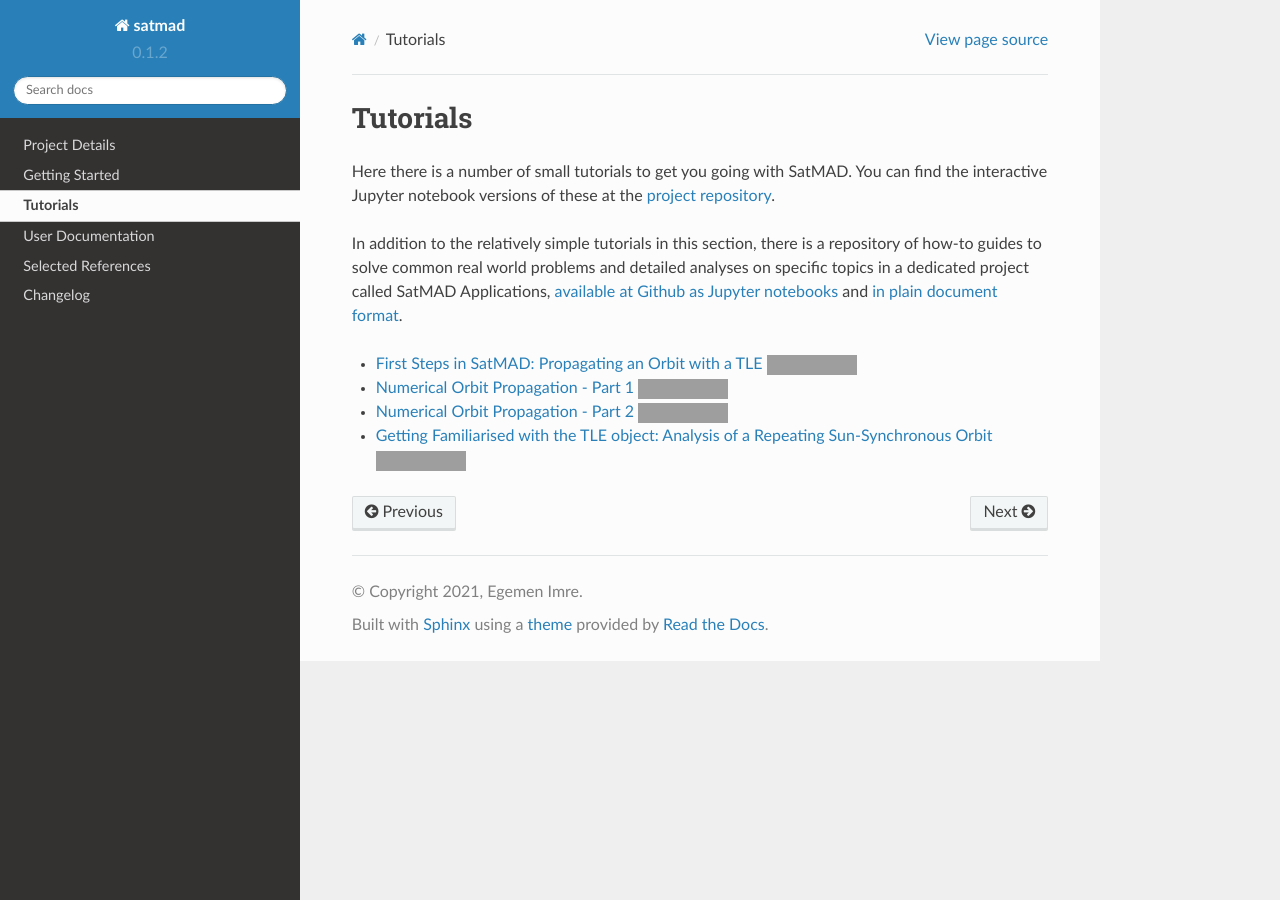
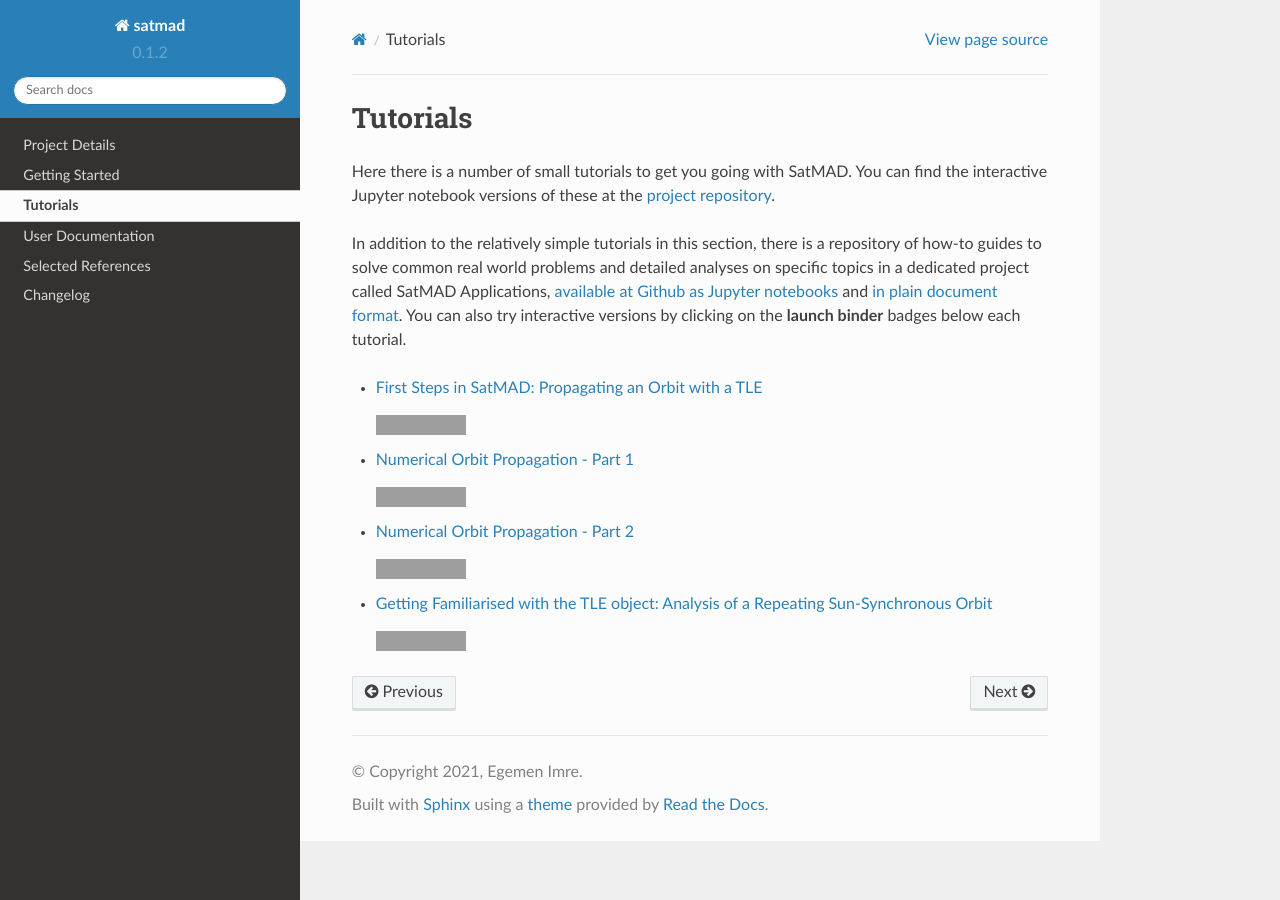
Before and after one commit to egemenimre/satmad, a Sphinx documentation site: the page built from docs/tutorials.md, in a window 1280 px wide, cut to the strip 0-900 px from the top of the page. Built offline with Sphinx 7.4.7 and the Read the Docs theme 2.0.0, drawn with Linux system fonts in a browser that asks for light colours; grey boxes are pictures that could not be loaded.

Commit message:
Added binder links.

```diff
--- a/docs/tutorials.md
+++ b/docs/tutorials.md
@@ -2,11 +2,19 @@
 
 Here there is a number of small tutorials to get you going with SatMAD. You can find the interactive Jupyter notebook versions of these at the [project repository](https://github.com/egemenimre/satmad/tree/master/docs/tutorials).
 
-In addition to the relatively simple tutorials in this section, there is a repository of how-to guides to solve common real world problems and detailed analyses on specific topics in a dedicated project called SatMAD Applications, [available at Github as Jupyter notebooks](https://github.com/egemenimre/satmad_applications) and [in plain document format](https://satmad-applications.readthedocs.io/).
+In addition to the relatively simple tutorials in this section, there is a repository of how-to guides to solve common real world problems and detailed analyses on specific topics in a dedicated project called SatMAD Applications, [available at Github as Jupyter notebooks](https://github.com/egemenimre/satmad_applications) and [in plain document format](https://satmad-applications.readthedocs.io/). You can also try interactive versions by clicking on the **launch binder** badges below each tutorial.
 
 
 
--   [First Steps in SatMAD: Propagating an Orbit with a TLE](tutorials/satmad_first_steps.ipynb)  [![Binder](https://mybinder.org/badge_logo.svg)](https://mybinder.org/v2/gh/egemenimre/satmad/master?filepath=docs%2Ftutorials%2Fsatmad_first_steps.ipynb)
--   [Numerical Orbit Propagation - Part 1](tutorials/numerical_prop_1.ipynb) [![Binder](https://mybinder.org/badge_logo.svg)](https://mybinder.org/v2/gh/egemenimre/satmad/master?filepath=docs%2Ftutorials%2Fnumerical_prop_1.ipynb)
--   [Numerical Orbit Propagation - Part 2](tutorials/numerical_prop_2.ipynb)  [![Binder](https://mybinder.org/badge_logo.svg)](https://mybinder.org/v2/gh/egemenimre/satmad/master?filepath=docs%2Ftutorials%2Fnumerical_prop_1.ipynb)
--   [Getting Familiarised with the TLE object: Analysis of a Repeating Sun-Synchronous Orbit](tutorials/sso_analysis.ipynb) [![Binder](https://mybinder.org/badge_logo.svg)](https://mybinder.org/v2/gh/egemenimre/satmad/master?filepath=docs%2Ftutorials%2Fsso_analysis.ipynb)
+-   [First Steps in SatMAD: Propagating an Orbit with a TLE](tutorials/satmad_first_steps.ipynb)
+
+    [![Binder](https://mybinder.org/badge_logo.svg)](https://mybinder.org/v2/gh/egemenimre/satmad/master?filepath=docs%2Ftutorials%2Fsatmad_first_steps.ipynb)
+-   [Numerical Orbit Propagation - Part 1](tutorials/numerical_prop_1.ipynb)
+
+    [![Binder](https://mybinder.org/badge_logo.svg)](https://mybinder.org/v2/gh/egemenimre/satmad/master?filepath=docs%2Ftutorials%2Fnumerical_prop_1.ipynb)
+-   [Numerical Orbit Propagation - Part 2](tutorials/numerical_prop_2.ipynb)
+
+    [![Binder](https://mybinder.org/badge_logo.svg)](https://mybinder.org/v2/gh/egemenimre/satmad/master?filepath=docs%2Ftutorials%2Fnumerical_prop_2.ipynb)
+-   [Getting Familiarised with the TLE object: Analysis of a Repeating Sun-Synchronous Orbit](tutorials/sso_analysis.ipynb)
+
+    [![Binder](https://mybinder.org/badge_logo.svg)](https://mybinder.org/v2/gh/egemenimre/satmad/master?filepath=docs%2Ftutorials%2Fsso_analysis.ipynb)
```
